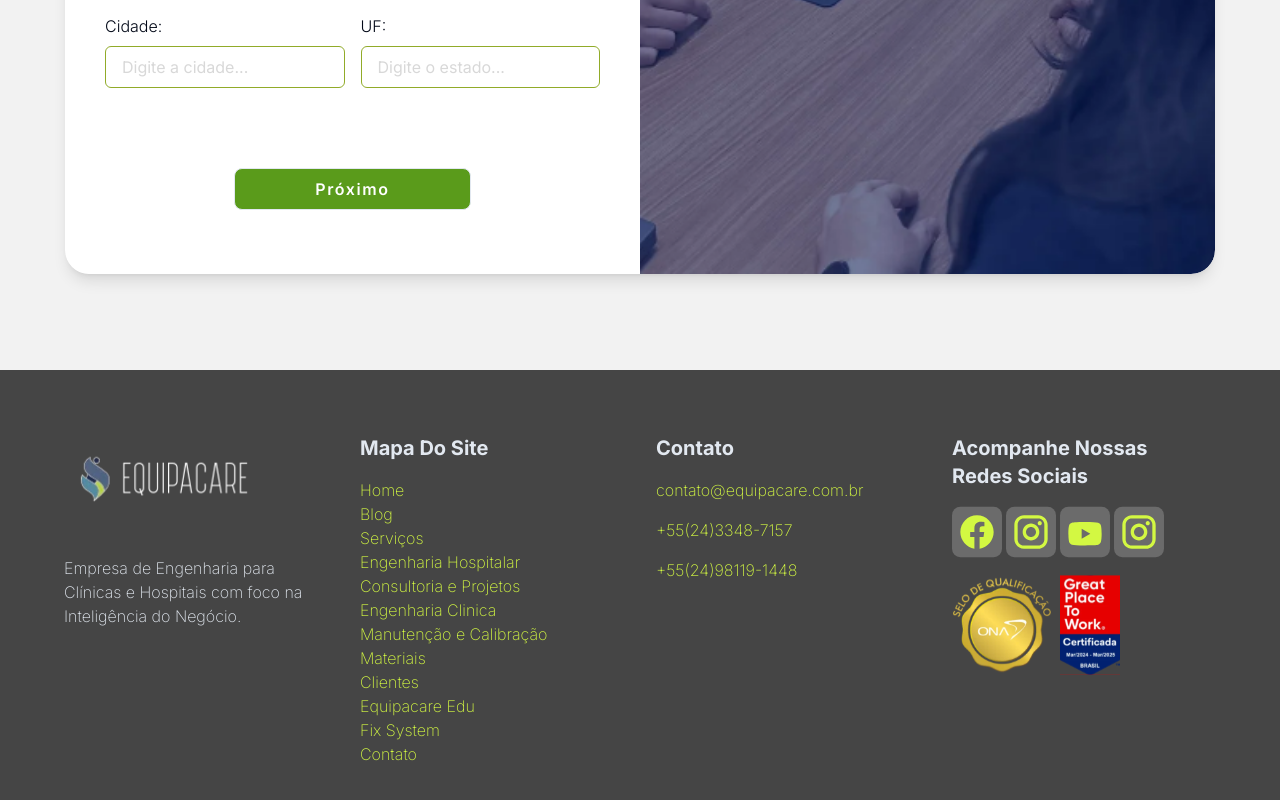
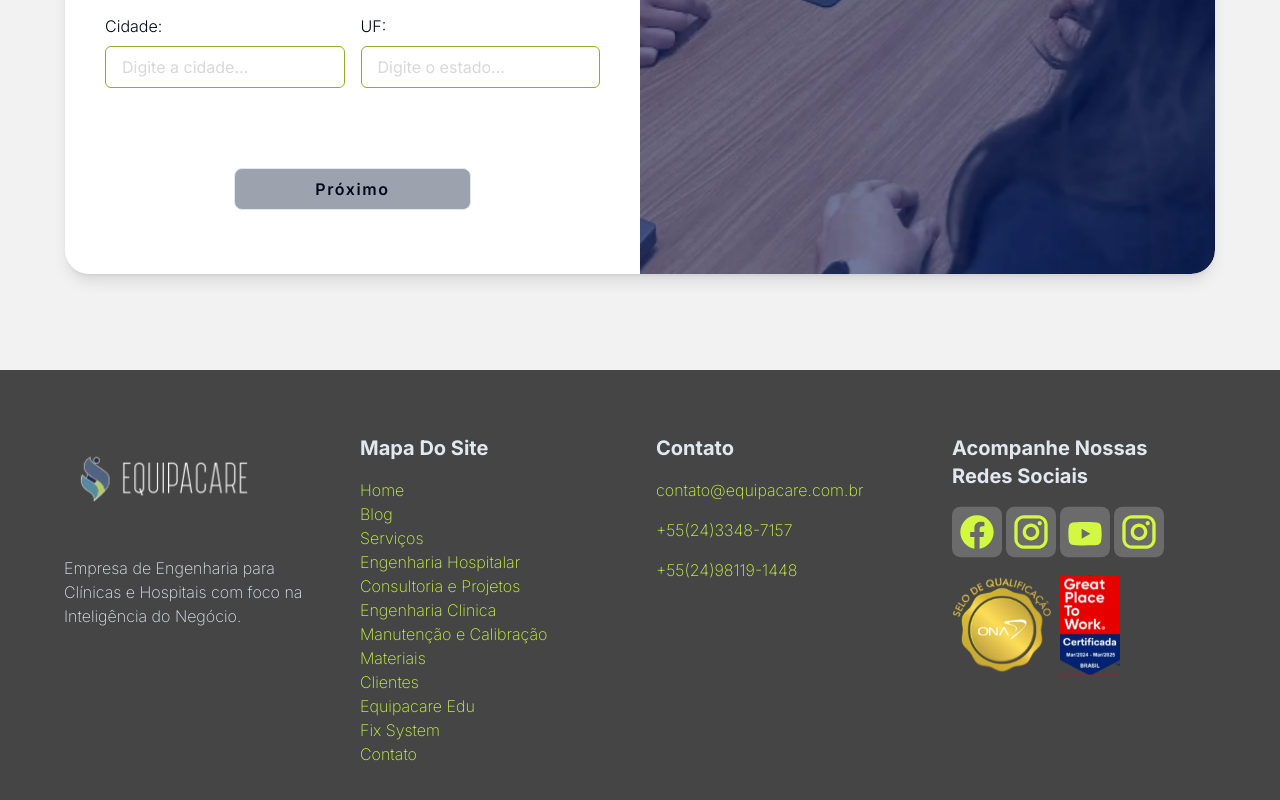
Before and after one commit to rodrigmeira/Equipacare-CME, a Next.js app in the folder front/: page / in a window 1280 px wide. Shown: the part 1623-2423 px from the top of the page. Built offline with nearby package versions, Linux system fonts and the light colour scheme.

Commit message:
att: sheets data done

```diff
--- a/front/src/app/page.tsx
+++ b/front/src/app/page.tsx
@@ -104,6 +104,13 @@ export default function Page() {
       };
 
       try {
+        const dias = Object.keys(diasDaSemana).map((key, index) => {
+          if (Object.values(diasDaSemana)[index]) {
+            return `${key}`;
+          };
+
+          return false;
+        })
         const formSheet = {
           Nome: nomeCompleto,
           Email: email,
@@ -123,7 +130,7 @@ export default function Page() {
           Comentários: senteFalta,
           CME: jaPossuiCME,
           Realizar: seJaPossuiCME,
-          Dias: !diasDaSemana,
+          Dias: dias.filter(Boolean),
           "Tipo de processamento": tipoDeProcessamento,
           "Número salas cirurgicas": numeroSalasCirurgicas,
           "Número cirurgias/sala/dia": numeroCirurgiasSalaDia,
@@ -133,6 +140,7 @@ export default function Page() {
           "Numero leitos Observação": numeroLeitosObservacao,
           "Numero leitos RPA": numeroLeitosRPA,
           "Numero leitos Hospital/Dia": numeroLeitosHospitalDia,
+          "Data do lead": new Date().toLocaleString()
         };
 
         await axios.post(
@@ -175,8 +183,9 @@ export default function Page() {
 
   const isStep1Valid = nomeCompleto && email && telefone && nomeHospital && cnpj && cargo && cep && numero && rua && bairro && cidade && uf;
   const isStep2Valid = momentoEmpreendimento && possuiEngenharia && (possuiEngenharia === "não" || propriaOuTerceirizada);
+  const isStep3Valid = intervaloDePicoCME && numeroCirurgiasSalaDia && numeroLeitosInternacao && numeroLeitosObservacao && numeroLeitosRPA && numeroLeitosUTI && numeroSalasCirurgicas && numeroLeitosHospitalDia;
 
-  const isNextButtonDisabled = count === 1 ? !isStep1Valid : count === 2 ? !isStep2Valid : count === 3 ? false : true;
+  const isNextButtonDisabled = count === 1 ? !isStep1Valid : count === 2 ? !isStep2Valid : count === 3 ? !isStep3Valid : false;
 
   return (
     <div>
@@ -221,7 +230,7 @@ export default function Page() {
         )}
         <div className="flex items-center justify-center absolute bottom-0 left-0 right-0 mb-16">
           {count < 4 && (
-            <ButtonForm disabled={isNextButtonDisabled} className={isNextButtonDisabled ? "bg-gray-400 cursor-not-allowed hover:bg-gray-400" : ""}>
+            <ButtonForm disabled={isNextButtonDisabled}>
               Próximo
             </ButtonForm>
           )}
--- a/front/src/components/ButtonForm/ButtonForm.tsx
+++ b/front/src/components/ButtonForm/ButtonForm.tsx
@@ -1,14 +1,20 @@
+import React from "react";
+
 type ButtonFormProps = React.ComponentProps<"button">;
 
 export const ButtonForm = ({
   children,
   className,
+  disabled,
   ...props
 }: ButtonFormProps) => {
   return (
     <button
       type="submit"
-      className={`border bg-prima hover:bg-second font-semibold tracking-widest text-base text-white py-2 px-20 rounded-lg select-none ${className}`}
+      className={`border font-semibold tracking-widest text-base py-2 px-20 rounded-lg select-none ${
+        disabled ? "bg-gray-400 cursor-not-allowed" : "bg-prima hover:bg-second text-white"
+      } ${className}`}
+      disabled={disabled}
       {...props}
     >
       {children}
--- a/front/src/components/Step4/Step4.tsx
+++ b/front/src/components/Step4/Step4.tsx
@@ -174,6 +174,11 @@ export const Step4 = ({
           </Card>
           <div className="flex items-center justify-center mb-16">
             <ButtonResult>
+              <a
+                href="https://api.whatsapp.com/send?phone=5524981191448&text=Gostaria%20de%20solicitar%20um%20or%C3%A7amento%20detalhado%20para%20meu%20projeto!"
+                target="_blank"
+                rel="noreferrer noopener"
+              >
                 <FontAwesomeIcon
                   className="mr-2"
                   size="lg"
@@ -181,6 +186,7 @@ export const Step4 = ({
                   style={{ color: "#ffffff" }}
                 />
                 Solicitar orçamento detalhado
+              </a>
             </ButtonResult>
           </div>
         </div>
```
Lines whose indentation alone changed are shown as unchanged.
